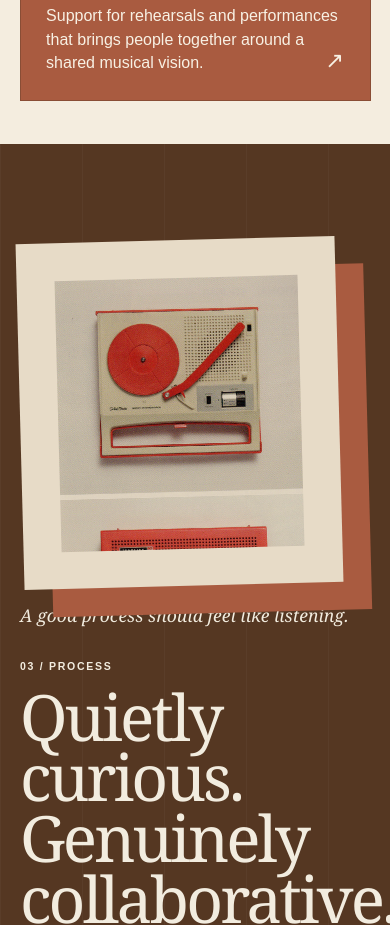
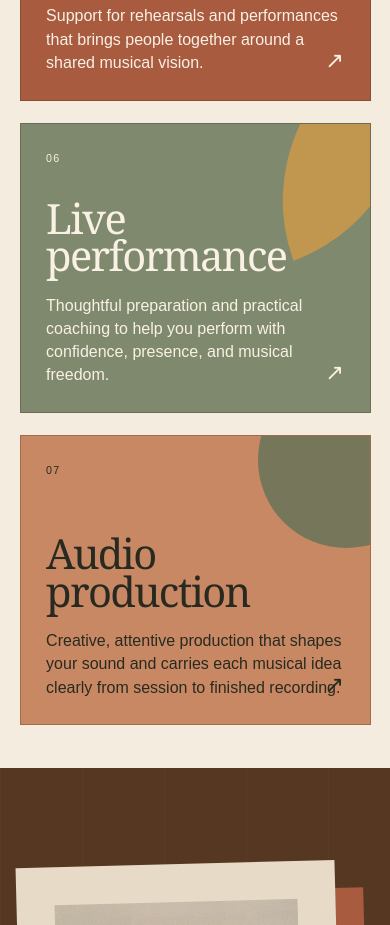
Before and after one commit to mertzhands/mertzhands-dot-com-website, a Next.js app: page / in a window 390 px wide. Shown: the part 3860-4785 px from the top of the page. Built offline with nearby package versions, Linux system fonts and the light colour scheme.

Commit message:
Add performance and production services

```diff
--- a/app/globals.css
+++ b/app/globals.css
@@ -332,11 +332,15 @@ header {
 .offerings .theory { grid-column: span 4; background: #d8a65a; }
 .offerings .manuscript { grid-column: span 4; background: #d0a291; }
 .offerings .direction { grid-column: span 4; background: #a95b40; color: #f8f1e4; }
+.offerings .performance { grid-column: span 6; background: #7f896d; color: #f8f1e4; }
+.offerings .production { grid-column: span 6; background: #c88863; }
 .offerings .vocal::before { background: #a95b40; }
 .offerings .piano::before { background: #e9dfcd; border-radius: 100% 0; transform: rotate(25deg); }
 .offerings .theory::before { background: #6d7659; }
 .offerings .manuscript::before { background: #eadfca; border-radius: 100% 0; }
 .offerings .direction::before { background: #c99a4c; }
+.offerings .performance::before { background: #c99a4c; border-radius: 100% 0; transform: rotate(-20deg); }
+.offerings .production::before { background: #6d7659; }
 
 .offerings span {
   position: relative;
@@ -461,7 +465,9 @@ header {
   .offerings .piano,
   .offerings .theory,
   .offerings .manuscript,
-  .offerings .direction {
+  .offerings .direction,
+  .offerings .performance,
+  .offerings .production {
     grid-column: auto;
   }
 
--- a/app/page.tsx
+++ b/app/page.tsx
@@ -77,6 +77,12 @@ export default function Home() {
           <a className="direction" href="mailto:hello@mertzhands.com?subject=Music%20direction">
             <span>05</span><h3>Music direction</h3><p>Support for rehearsals and performances that brings people together around a shared musical vision.</p><i>↗</i>
           </a>
+          <a className="performance" href="mailto:hello@mertzhands.com?subject=Live%20performance">
+            <span>06</span><h3>Live performance</h3><p>Thoughtful preparation and practical coaching to help you perform with confidence, presence, and musical freedom.</p><i>↗</i>
+          </a>
+          <a className="production" href="mailto:hello@mertzhands.com?subject=Audio%20production">
+            <span>07</span><h3>Audio production</h3><p>Creative, attentive production that shapes your sound and carries each musical idea clearly from session to finished recording.</p><i>↗</i>
+          </a>
         </div>
       </section>
 
```
